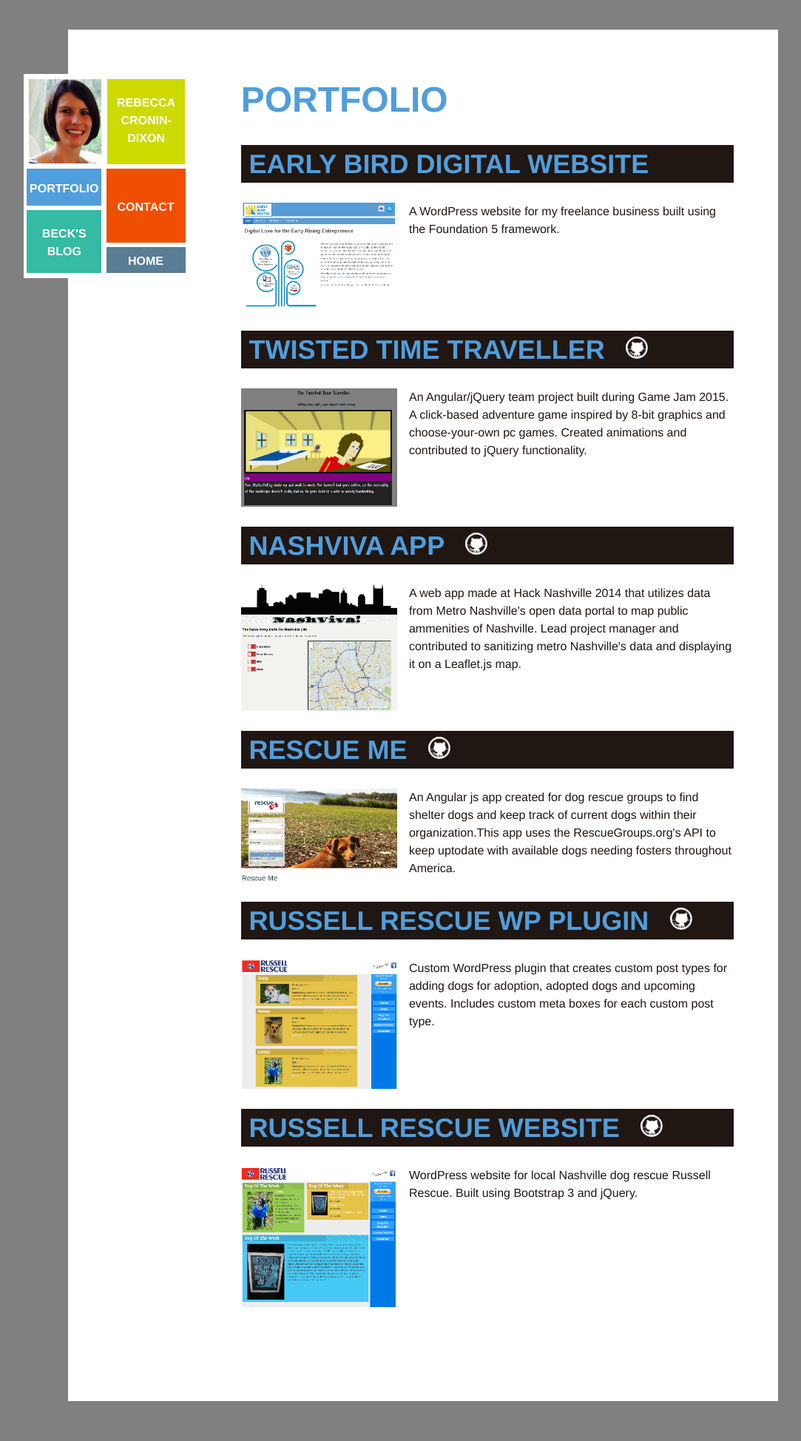
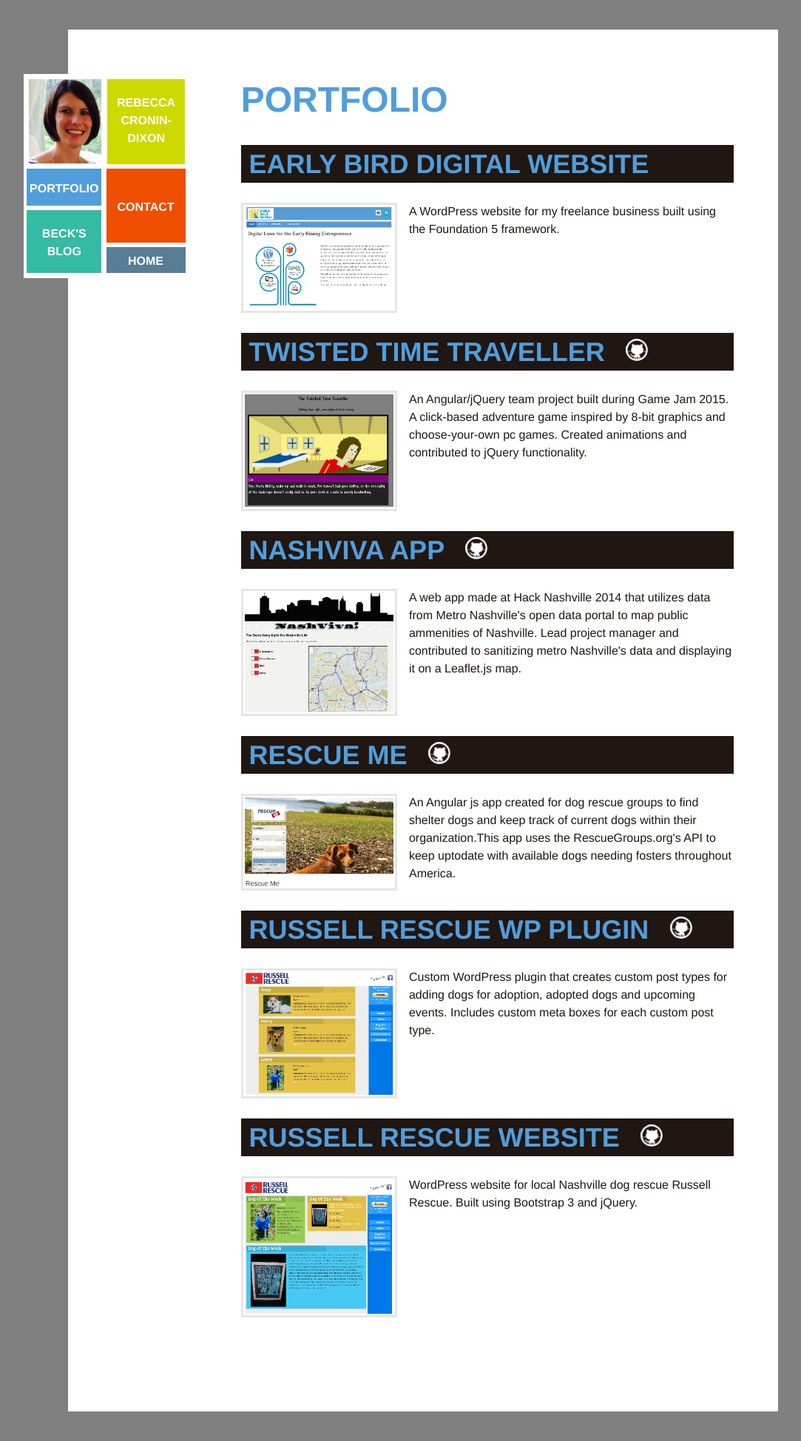
Before and after one commit to beck410/beck410.github.io, a Jekyll site: the page built from portfolio.html, in a window 1280 px wide. Shown: the whole page at 74% size, without its empty margins (68-1151 px from the left). Built offline with Jekyll 4.4.1, drawn with Linux system fonts in a browser that asks for light colours; nearby versions of some CDN libraries; some web fonts are replaced.

Commit message:
added border to portfolio images

```diff
--- a/_sass/_portfolio.scss
+++ b/_sass/_portfolio.scss
@@ -26,6 +26,8 @@
     img {
       max-width: 100%;
       min-width: 100%;
+      border: 3px solid darken(#fff, 10%);
+      padding: 1%;
     }
   }
 
```
